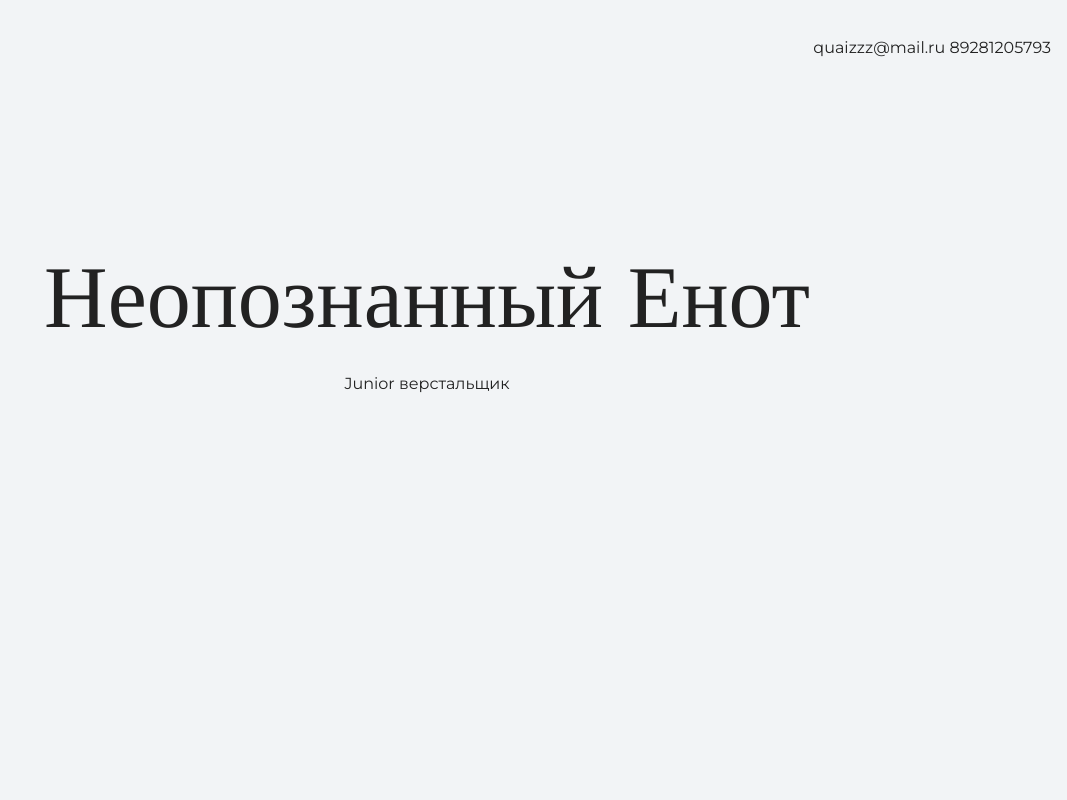
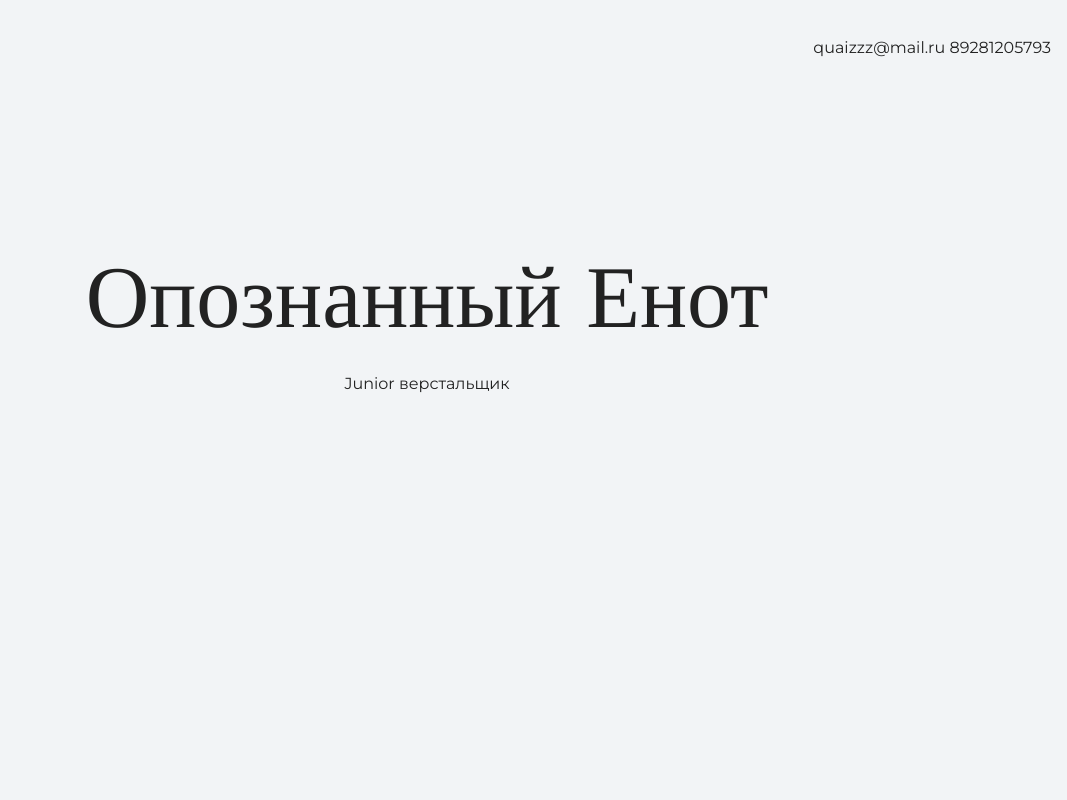
Before and after one commit to spacecreated1337/my-site, a plain HTML site: page index.html in a window 1280 px wide. Shown: the top 800 px of the page, without its empty margins (213-1280 px from the left). Drawn offline with nearby package versions, Linux system fonts and the light colour scheme.

Commit message:
меняет текст на главное странице

```diff
--- a/index.html
+++ b/index.html
@@ -17,7 +17,7 @@
 
     <section class="hero-image">
       <h1 class="heading">
-	 <div class="container"> Неопознанный Енот</div></h1>
+	 <div class="container"> Опознанный Енот</div></h1>
       <p><div class="container">Junior верстальщик</div></p>
     </section>
 
```
